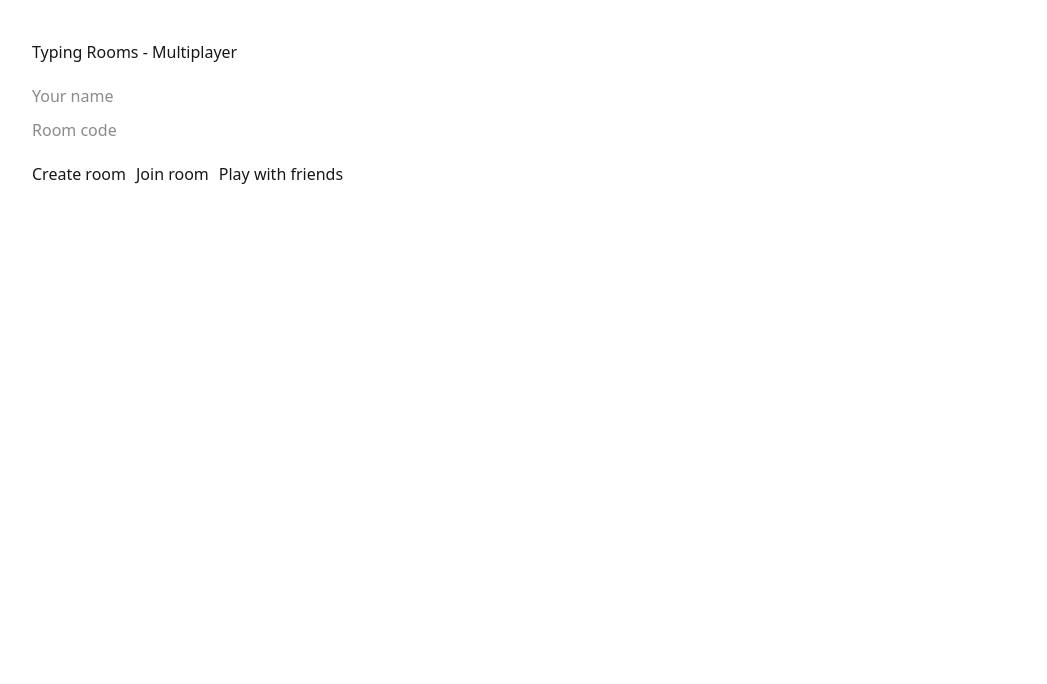
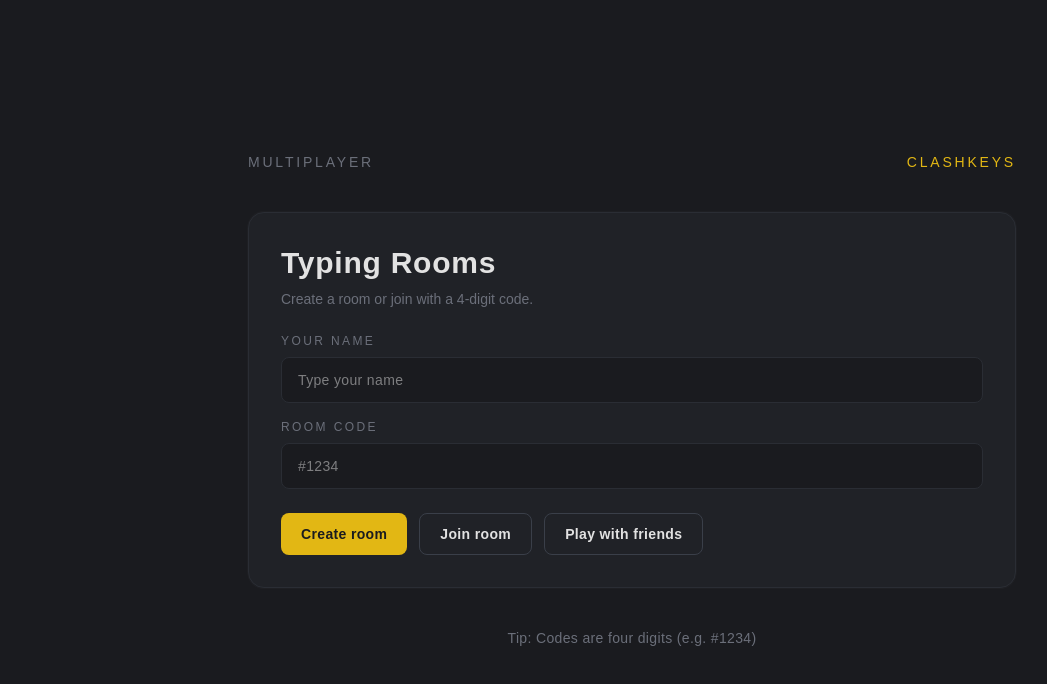
Before and after one commit to Aayush7105/clashkeys, a Next.js app: page /multiplayer in a window 1280 px wide. Shown: the top 684 px of the page, without its empty margins (8-1055 px from the left). Built offline with nearby package versions, Linux system fonts and the light colour scheme.

Commit message:
Multiplayer page ui updated

```diff
--- a/app/multiplayer/page.tsx
+++ b/app/multiplayer/page.tsx
@@ -56,34 +56,73 @@ export default function Multiplayer() {
   }
 
   return (
-    <div style={{ padding: 40, fontFamily: "system-ui, sans-serif" }}>
-      <h2>Typing Rooms - Multiplayer</h2>
+    <main className="min-h-screen bg-[#1a1b1f] text-[#e2e2e2] flex items-center justify-center px-6">
+      <div className="max-w-3xl w-full space-y-10">
+        <div className="flex items-center justify-between text-sm tracking-[0.2em] uppercase text-[#6b6f7a]">
+          <span>Multiplayer</span>
+          <span className="text-[#e2b714]">clashkeys</span>
+        </div>
 
-      <div style={{ marginTop: 20 }}>
+        <div className="rounded-2xl border border-[#2a2d34] bg-[#202227] p-6 sm:p-8 shadow-[0_0_0_1px_rgba(255,255,255,0.02)]">
+          <h2 className="text-2xl sm:text-3xl font-semibold tracking-wide">
+            Typing Rooms
+          </h2>
+          <p className="mt-2 text-sm text-[#6b6f7a]">
+            Create a room or join with a 4-digit code.
+          </p>
+
+          <div className="mt-6 grid gap-4 sm:grid-cols-2">
+            <div className="sm:col-span-2">
+              <label className="block text-xs uppercase tracking-[0.2em] text-[#6b6f7a]">
+                Your name
+              </label>
               <input
-          placeholder="Your name"
+                placeholder="Type your name"
                 value={name}
                 onChange={(e) => setName(e.target.value)}
+                className="mt-2 w-full rounded-lg bg-[#1a1b1f] border border-[#2a2d34] px-4 py-3 text-sm tracking-wide outline-none focus:border-[#e2b714]"
               />
             </div>
 
-      <div style={{ marginTop: 10 }}>
+            <div className="sm:col-span-2">
+              <label className="block text-xs uppercase tracking-[0.2em] text-[#6b6f7a]">
+                Room code
+              </label>
               <input
-          placeholder="Room code"
+                placeholder="#1234"
                 value={room}
                 onChange={(e) => setRoom(e.target.value)}
+                className="mt-2 w-full rounded-lg bg-[#1a1b1f] border border-[#2a2d34] px-4 py-3 text-sm tracking-wide outline-none focus:border-[#e2b714]"
               />
             </div>
+          </div>
 
-      <div style={{ marginTop: 20 }}>
-        <button onClick={createRoom}>Create room</button>
-        <button onClick={joinRoom} style={{ marginLeft: 10 }}>
+          <div className="mt-6 flex flex-wrap gap-3">
+            <button
+              onClick={createRoom}
+              className="rounded-lg bg-[#e2b714] px-5 py-2.5 text-sm font-semibold text-[#1a1b1f] tracking-wide hover:brightness-110"
+            >
+              Create room
+            </button>
+            <button
+              onClick={joinRoom}
+              className="rounded-lg border border-[#3a3f49] px-5 py-2.5 text-sm font-semibold tracking-wide text-[#e2e2e2] hover:border-[#e2b714]"
+            >
               Join room
             </button>
-        <button onClick={createRoom} style={{ marginLeft: 10 }}>
+            <button
+              onClick={createRoom}
+              className="rounded-lg border border-[#3a3f49] px-5 py-2.5 text-sm font-semibold tracking-wide text-[#e2e2e2] hover:border-[#e2b714]"
+            >
               Play with friends
             </button>
           </div>
         </div>
+
+        <p className="text-center text-sm tracking-wide text-[#6b6f7a]">
+          Tip: Codes are four digits (e.g. #1234)
+        </p>
+      </div>
+    </main>
   );
 }
--- a/app/page.tsx
+++ b/app/page.tsx
@@ -1,15 +1,9 @@
-"use client";
-
 import Landing from "@/components/landing/landingpage";
-import { useRouter } from "next/navigation";
 
 export default function Home() {
-  const router = useRouter();
-
   return (
     <main>
-      <button onClick={() => router.push("/multiplayer")}>Multiplayer</button>
-      <button onClick={() => router.push("/soloplay")}>Solo Play</button>
+      <Landing />
     </main>
   );
 }
--- a/app/soloplay/page.tsx
+++ b/app/soloplay/page.tsx
@@ -15,29 +15,32 @@ export default function SoloPlay() {
 
   return (
     <main
-      className="min-h-screen bg-zinc-950 text-zinc-100 flex items-center justify-center px-6 "
+      className="min-h-screen bg-[#1a1b1f] text-[#e2e2e2] flex items-center justify-center px-6"
       onClick={() => inputRef.current?.focus()}
     >
-      <div className="max-w-3xl w-full space-y-8">
+      <div className="max-w-4xl w-full space-y-10">
         {/* Title */}
-        <h1 className="text-center text-4xl font-bold">Solo Typing</h1>
+        <div className="flex items-center justify-between text-sm tracking-[0.2em] uppercase text-[#6b6f7a]">
+          <span>Solo Play</span>
+          <span className="text-[#e2b714]">clashkeys</span>
+        </div>
 
         {/* Text Output */}
-        <div className="w-7xl rounded-xl bg-zinc-900/50 border border-zinc-800 p-6 text-2xl font-mono leading-relaxed mx-auto tracking-wide select-none">
+        <div className="text-3xl sm:text-4xl font-mono leading-relaxed tracking-wide select-none">
           {text.split("").map((char, i) => {
             const typedChar = typed[i];
 
-            let color = "text-zinc-500";
-            if (typedChar === undefined) color = "text-zinc-500";
-            else if (typedChar === char) color = "text-emerald-400";
-            else color = "text-red-400";
+            let color = "text-[#4a4f5a]";
+            if (typedChar === undefined) color = "text-[#4a4f5a]";
+            else if (typedChar === char) color = "text-[#e2e2e2]";
+            else color = "text-[#e34f4f]";
 
             const showCaret = i === typed.length;
 
             return (
               <span key={i} className="relative">
                 {showCaret && (
-                  <span className="absolute -left-0.5 top-0 h-full w-[2px] bg-emerald-400 animate-pulse" />
+                  <span className="absolute -left-0.5 top-0 h-full w-[2px] bg-[#e2b714] animate-pulse" />
                 )}
                 <span className={cn(color)}>{char}</span>
               </span>
@@ -56,7 +59,7 @@ export default function SoloPlay() {
         />
 
         {/* Hint */}
-        <p className="text-center text-zinc-500">
+        <p className="text-center text-sm tracking-wide text-[#6b6f7a]">
           Click anywhere and start typing
         </p>
       </div>
--- a/components/landing/landingpage.tsx
+++ b/components/landing/landingpage.tsx
@@ -1,7 +1,21 @@
+"use client";
 import React from "react";
+import { useRouter } from "next/navigation";
 
 const Landing = () => {
-  return <div>landingpagL</div>;
+  const router = useRouter();
+
+  return (
+    <div className="min-h-screen w-full flex justify-center items-center flex-col">
+      <h1>ClashKeys</h1>
+      <div className="flex gap-5">
+        <button onClick={() => router.push("/multiplayer")}>
+          Play with Friends
+        </button>
+        <button onClick={() => router.push("/soloplay")}>Practice now</button>
+      </div>
+    </div>
+  );
 };
 
 export default Landing;
```
Lines whose indentation alone changed are shown as unchanged.
